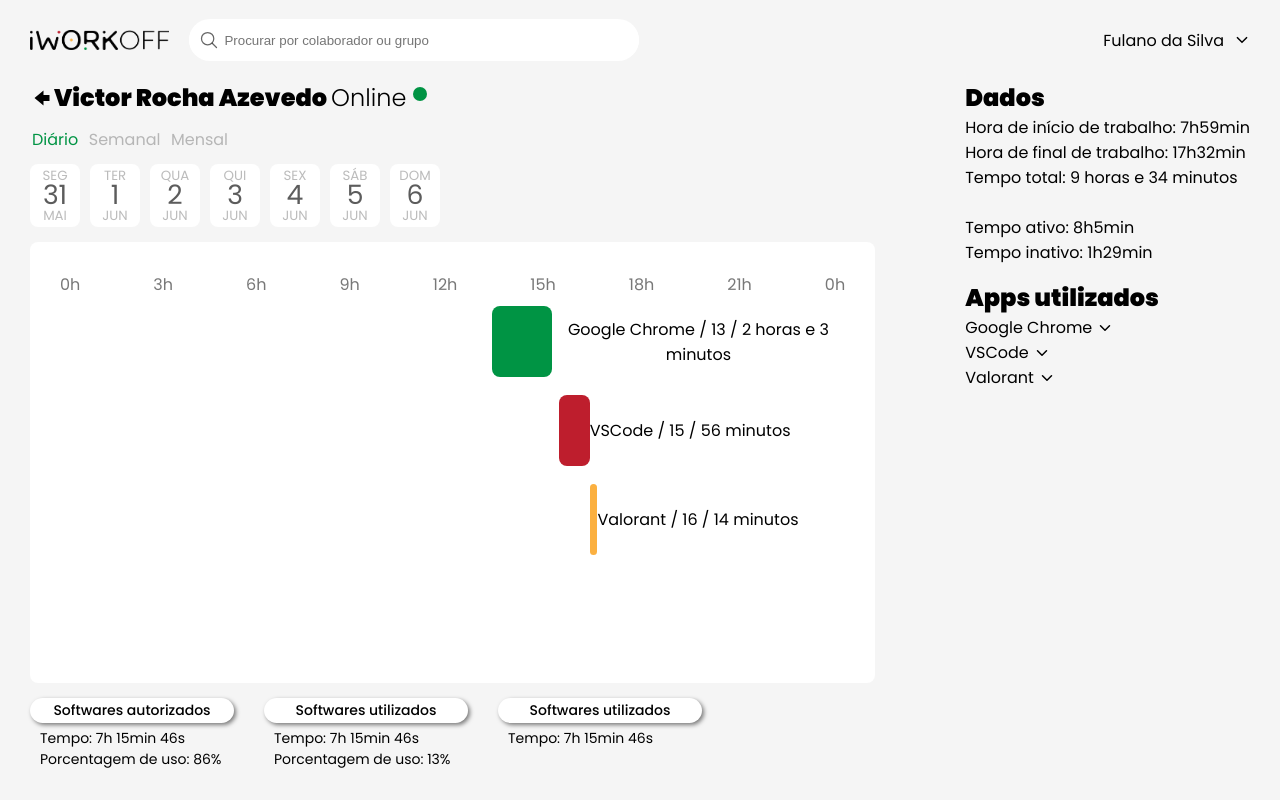
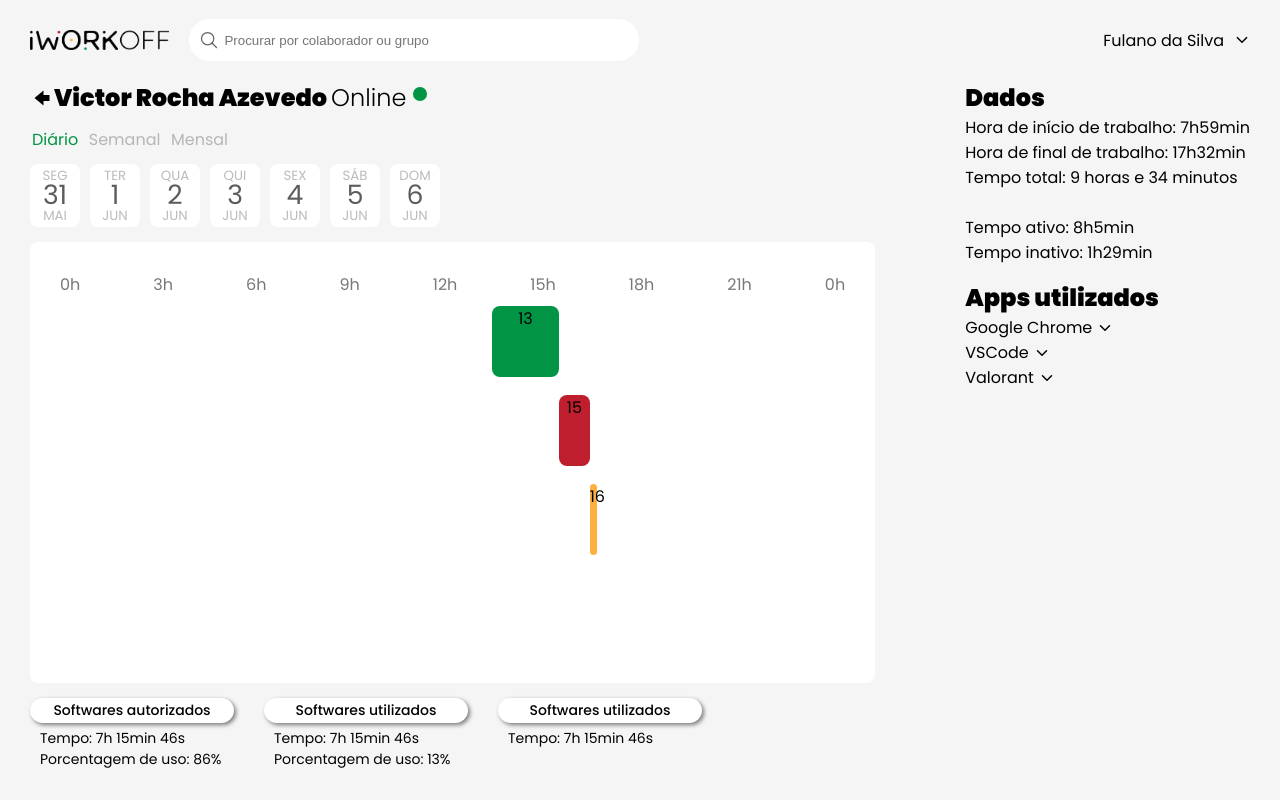
Before and after one commit to abnerjs/iworkoff, a React (Create React App) app: page /home in a window 1280 px wide. Built offline with nearby package versions, Linux system fonts and the light colour scheme.

Commit message:
styled isso ai nois

```diff
--- a/src/components/dataInfo/TimelineChart.css
+++ b/src/components/dataInfo/TimelineChart.css
@@ -26,20 +26,46 @@
     align-items: center;
 }
 
-.timeline .cor0 .bar {
+.timeline .bar {
     height: 80%;
     border-radius: 8px;
+    transition: all ease 0.3s;
+}
+
+.timeline .cor0 .bar {
     background-color: var(--green-iwo);
 }
 
+.timeline .cor0 .bar:hover {
+    box-shadow: 0px 0px 10px var(--green-iwo);
+}
+
 .timeline .cor1 .bar {
-    height: 80%;
-    border-radius: 8px;
     background-color: var(--red-iwo);
 }
 
+.timeline .cor1 .bar:hover {
+    box-shadow: 0px 0px 10px var(--red-iwo);
+}
+
 .timeline .cor2 .bar {
-    height: 80%;
-    border-radius: 8px;
     background-color: var(--yellow-iwo);
 }
+
+.timeline .cor2 .bar:hover {
+    box-shadow: 0px 0px 10px var(--yellow-iwo);
+}
+
+.timeline .row .appInfo {
+    position: absolute;
+    text-align: left;
+    color: #787878;
+    backdrop-filter: blur(10px);
+    transition: all ease 0.6s;
+    opacity: 0;
+}
+
+.chart-container:hover .timeline .row .appInfo {
+    opacity: 1;
+    transition: all ease 0.3s;
+}
--- a/src/components/dataInfo/TimelineChart.jsx
+++ b/src/components/dataInfo/TimelineChart.jsx
@@ -37,6 +37,7 @@
                     className={`
                         row
                         ${'cor' + (index % 3).toString()}
+                        ${value.isAuth ? 'auth':'noauth'}
                     `}
                     key={index}
                 >
@@ -48,9 +49,12 @@
                             marginLeft: timeMargin(value.initialTime) / 86400 * 100 + '%',
                         }}
                     >
+                    {value.initialTime.getHours().toString()}
                     </div>
-
-                    {value.app} /  {value.initialTime.getHours().toString()}  /  {value.diff.toString()}
+                    <div className='appInfo'>
+                        <div className="app"> {value.app} </div>
+                        <div className="timeInfo">{value.diff.toString()}</div>
+                    </div>
 
                 </div>
                 )
```
